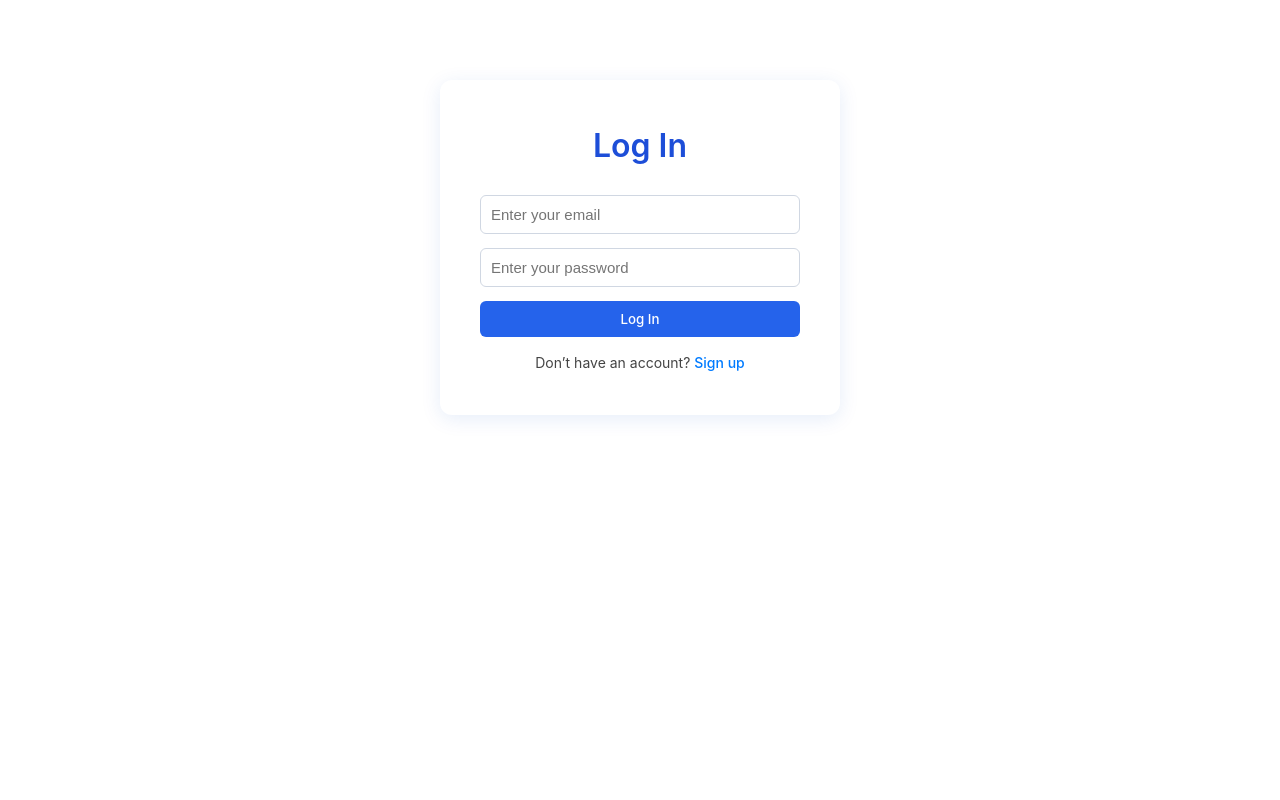
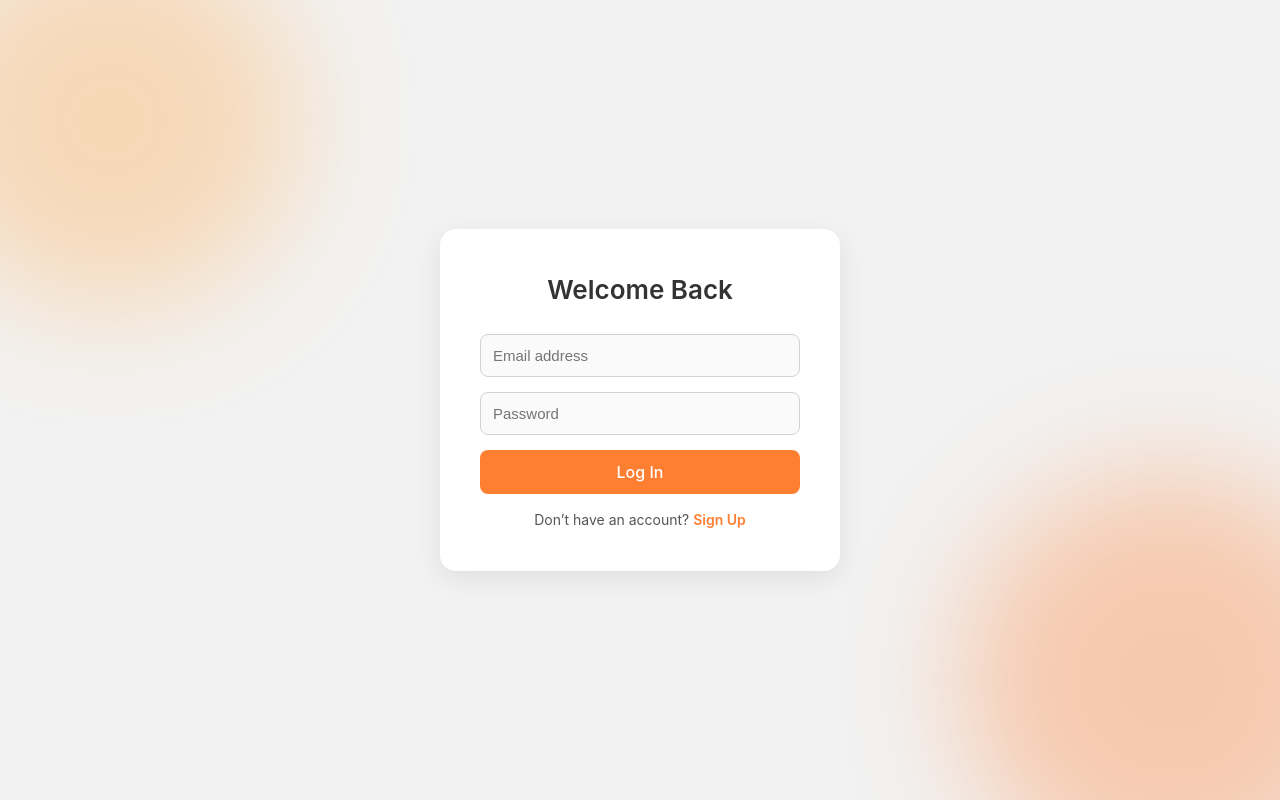
Before and after one commit to manas-2212/SkillSieve, a Next.js app in the folder skillsieve/: page /login in a window 1280 px wide. Built offline with nearby package versions, Linux system fonts and the light colour scheme.

Commit message:
changed login signup profile UI

```diff
--- a/skillsieve/app/login/page.js
+++ b/skillsieve/app/login/page.js
@@ -13,11 +13,7 @@ export default function LoginPage() {
   const [password, setPassword] = useState("");
   const [loading, setLoading] = useState(false);
 
-
-  useEffect(() => {
-    setHydrated(true);
-  }, []);
-
+  useEffect(() => setHydrated(true), []);
 
   useEffect(() => {
     if (hydrated && user) {
@@ -37,26 +33,22 @@ export default function LoginPage() {
       });
 
       const data = await res.json();
-      console.log("🔹 Login API response:", data);
+      console.log("API RESPONSE:", data);
 
       if (res.ok && data.token && data.user) {
-
         localStorage.setItem("token", data.token);
         localStorage.setItem("user", JSON.stringify(data.user));
 
-
         setUser(data.user);
-
         alert("Login successful!");
-        console.log("Saved token:", localStorage.getItem("token"));
 
         router.replace("/protectedapp/profile");
       } else {
         alert(data.message || "Invalid credentials");
       }
-    } catch (error) {
-      console.error("Login error:", error);
-      alert("Something went wrong. Please try again.");
+    } catch (err) {
+      console.error(err);
+      alert("Something went wrong. Try again.");
     } finally {
       setLoading(false);
     }
@@ -65,13 +57,16 @@ export default function LoginPage() {
   if (!hydrated) return null;
 
   return (
+    <div className="login-wrapper">
+      <div className="bg-shape shape1"></div>
+      <div className="bg-shape shape2"></div>
       <div className="auth-container">
-      <h1>Log In</h1>
+        <h1>Welcome Back</h1>
 
         <form className="auth-form" onSubmit={handleLogin}>
           <input
             type="email"
-          placeholder="Enter your email"
+            placeholder="Email address"
             value={email}
             onChange={(e) => setEmail(e.target.value)}
             required
@@ -79,7 +74,7 @@ export default function LoginPage() {
 
           <input
             type="password"
-          placeholder="Enter your password"
+            placeholder="Password"
             value={password}
             onChange={(e) => setPassword(e.target.value)}
             required
@@ -92,8 +87,9 @@ export default function LoginPage() {
 
         <p className="toggle-text">
           Don’t have an account?{" "}
-        <span onClick={() => router.push("/register")}>Sign up</span>
+          <span onClick={() => router.push("/register")}>Sign Up</span>
         </p>
+      </div>
     </div>
   );
 }
--- a/skillsieve/app/styles/Login.css
+++ b/skillsieve/app/styles/Login.css
@@ -1,87 +1,126 @@
+/* Page wrapper with soft background pattern */
+.login-wrapper {
+  position: relative;
+  min-height: 100vh;
+  background: #f2f2f2;
+  display: flex;
+  justify-content: center;
+  align-items: center;
+  overflow: hidden;
+}
+
+/* Background floating shapes */
+.bg-shape {
+  position: absolute;
+  border-radius: 50%;
+  filter: blur(60px);
+  opacity: 0.35;
+}
+
+.shape1 {
+  width: 380px;
+  height: 380px;
+  background: #ffa94d;
+  top: -70px;
+  left: -80px;
+}
+
+.shape2 {
+  width: 420px;
+  height: 420px;
+  background: #ff7f32;
+  bottom: -90px;
+  right: -100px;
+}
+
+/* Main container */
 .auth-container {
+  width: 100%;
   max-width: 400px;
-  margin: 80px auto;
   padding: 40px;
   background: white;
-  border-radius: 12px;
-  box-shadow: 0 4px 20px rgba(0, 80, 200, 0.1);
+  border-radius: 16px;
+  box-shadow: 0 8px 28px rgba(0, 0, 0, 0.08);
   text-align: center;
+  z-index: 10;
+  backdrop-filter: blur(5px);
 }
 
 .auth-container h1 {
-  color: #1d4ed8;
+  font-size: 26px;
+  font-weight: 600;
+  color: #333;
   margin-bottom: 24px;
-  font-weight: 600;
 }
 
+/* Form */
 .auth-form {
   display: flex;
   flex-direction: column;
-  gap: 14px;
+  gap: 15px;
 }
 
 .auth-form input {
-  padding: 10px;
-  border: 1px solid #d0d7e2;
-  border-radius: 6px;
+  padding: 12px;
+  border: 1px solid #d2d2d2;
+  border-radius: 8px;
   font-size: 15px;
+  transition: 0.2s;
+  background: #fafafa;
 }
 
+.auth-form input:focus {
+  border-color: #ff7f32;
+  box-shadow: 0 0 0 3px rgba(255, 140, 0, 0.2);
+  outline: none;
+}
+
+/* Button */
 .auth-form button {
-  background-color: #2563eb;
+  background: #ff7f32;
   color: white;
+  padding: 12px;
   border: none;
-  padding: 10px;
-  border-radius: 6px;
+  border-radius: 8px;
+  font-size: 16px;
   cursor: pointer;
-  transition: 0.2s;
+  transition: 0.25s;
 }
 
 .auth-form button:hover {
-  background-color: #1e40af;
+  background: #e56e20;
 }
 
-.link {
-  display: block;
-  margin-top: 16px;
-  color: #2563eb;
-  text-decoration: none;
+.auth-form button:disabled {
+  opacity: 0.6;
+  cursor: not-allowed;
 }
 
-.link:hover {
-  text-decoration: underline;
-}
-
-
-@media (max-width: 480px) {
-  .auth-container {
-    margin: 40px 16px;
-    padding: 24px;
-  }
-
-  .auth-container h1 {
-    font-size: 20px;
-  }
-
-  .auth-form input,
-  .auth-form button {
-    font-size: 14px;
-  }
-}
-
+/* Bottom text */
 .toggle-text {
-  text-align: center;
   margin-top: 15px;
-  color: #444;
   font-size: 14px;
+  color: #555;
 }
 
 .toggle-text span {
-  color: #007bff;
+  color: #ff7f32;
   cursor: pointer;
-  font-weight: 500;
+  font-weight: 600;
 }
 
 .toggle-text span:hover {
   text-decoration: underline;
 }
+
+/* Mobile */
+@media (max-width: 480px) {
+  .auth-container {
+    margin: 20px;
+    padding: 30px;
+  }
+
+  .auth-container h1 {
+    font-size: 22px;
+  }
+}
--- a/skillsieve/app/styles/Profile.css
+++ b/skillsieve/app/styles/Profile.css
@@ -1,115 +1,215 @@
-/* Profile.css */
-/* Clean white-blue minimalist profile design */
-
-.profile-container {
-    max-width: 600px;
-    margin: 80px auto;
-    padding: 40px;
-    background: #ffffff;
-    border-radius: 16px;
-    box-shadow: 0 6px 20px rgba(0, 0, 0, 0.08);
-    text-align: center;
-    font-family: 'Inter', sans-serif;
-    transition: transform 0.3s ease, box-shadow 0.3s ease;
-  }
-.profile-container h1 {
-    font-size: 50px;
+/* Page layout */
+.profile-wrapper {
+  position: relative;
+  min-height: 100vh;
+  background: #f4f4f4;
+  padding: 40px 20px;
+  display: flex;
+  justify-content: center;
+  align-items: flex-start;
 }
 
-.profile-container p {
-    padding: 10px;
-    font-size: 10px;
+/* Background Blobs */
+.bg-shape {
+  position: absolute;
+  border-radius: 50%;
+  filter: blur(70px);
+  opacity: 0.25;
+}
+
+.p1 {
+  width: 350px;
+  height: 350px;
+  background: #ffa07a;
+  top: -60px;
+  left: -80px;
+}
+
+.p2 {
+  width: 420px;
+  height: 420px;
+  background: #ff6347;
+  bottom: -90px;
+  right: -80px;
+}
+
+/* Profile Card */
+.profile-container {
+  width: 100%;
+  max-width: 650px;
+  background: white;
+  padding: 40px;
+  border-radius: 20px;
+  position: relative;
+  z-index: 2;
+  box-shadow: 0 8px 26px rgba(255, 100, 80, 0.15);
+  transition: transform 0.3s ease;
 }
 
 .profile-container:hover {
-    transform: translateY(-3px);
-    box-shadow: 0 10px 28px rgba(0, 0, 0, 0.1);
+  transform: translateY(-4px);
 }
 
+/* Header Section */
 .profile-header {
-    display: flex;
-    flex-direction: column;
-    align-items: center;
+  text-align: center;
   margin-bottom: 32px;
 }
 
 .profile-avatar {
-    width: 100px;
-    height: 100px;
-    background: linear-gradient(135deg, #007bff, #00c6ff);
+  width: 110px;
+  height: 110px;
   border-radius: 50%;
+  margin: 0 auto;
+  background: conic-gradient(#ff6347, #ffa07a, #ff4500);
   display: flex;
   align-items: center;
   justify-content: center;
-    color: #fff;
-    font-weight: 600;
-    font-size: 36px;
-    box-shadow: 0 4px 10px rgba(0, 123, 255, 0.3);
+  color: white;
+  font-size: 40px;
+  font-weight: 700;
+  box-shadow: 0 4px 18px rgba(255, 80, 50, 0.3);
 }
 
 .profile-name {
-    margin-top: 16px;
-    font-size: 24px;
-    font-weight: 600;
-    color: #222;
+  margin-top: 18px;
+  font-size: 26px;
+  font-weight: 700;
+  color: #333;
 }
 
 .profile-email {
   font-size: 15px;
-    color: #555;
-    margin-top: 4px;
+  color: #777;
 }
 
-  .profile-info {
-    border-top: 1px solid #eaeaea;
-    padding-top: 24px;
-    text-align: left;
+.profile-tag {
+  margin-top: 10px;
+  display: inline-block;
+  background: #ffe4dd;
+  color: #ff5733;
+  padding: 6px 14px;
+  border-radius: 20px;
+  font-size: 13px;
+  font-weight: 500;
 }
 
-  .profile-info p {
-    margin: 12px 0;
-    font-size: 15px;
+/* Stats */
+.profile-stats {
+  display: flex;
+  justify-content: space-between;
+  margin: 30px 0;
+}
+
+.stat-box {
+  width: 30%;
+  padding: 16px 0;
+  background: #fff5f0;
+  border-radius: 14px;
+  text-align: center;
+  box-shadow: 0 4px 14px rgba(255, 99, 71, 0.1);
+}
+
+.stat-box h2 {
+  margin: 0;
+  color: #ff5733;
+  font-size: 24px;
+}
+
+.stat-box p {
+  margin-top: 4px;
+  color: #666;
+  font-size: 14px;
+}
+
+/* Profile Info */
+.profile-info {
+  margin-top: 20px;
+  border-top: 1px solid #eee;
+  padding-top: 20px;
+}
+
+.profile-info h3 {
+  margin-bottom: 12px;
+  font-size: 20px;
   color: #333;
 }
 
-  .profile-info span {
-    font-weight: 600;
-    color: #007bff;
+.info-item {
+  display: flex;
+  align-items: center;
+  margin: 10px 0;
+  font-size: 15px;
+  color: #444;
 }
 
+.info-item span {
+  font-weight: 600;
+  color: #ff5733;
+  margin-right: 6px;
+}
+
+/* Small bullet-like icon */
+.icon.bullet {
+  width: 10px;
+  height: 10px;
+  background: #ff5733;
+  border-radius: 50%;
+  margin-right: 10px;
+}
+
+/* Activity Section */
+.activity-box {
+  margin-top: 30px;
+  padding: 20px;
+  background: #fff7f4;
+  border-radius: 14px;
+  box-shadow: 0 3px 12px rgba(255, 60, 20, 0.08);
+}
+
+.activity-box h3 {
+  margin-bottom: 12px;
+  color: #ff5733;
+}
+
+.activity-box ul {
+  margin: 0;
+  padding-left: 18px;
+  color: #555;
+}
+
+/* Logout Button */
 .logout-btn {
-    display: inline-block;
   margin-top: 28px;
-    padding: 12px 28px;
-    background: linear-gradient(135deg, #007bff, #00c6ff);
+  width: 100%;
+  padding: 14px;
+  background: linear-gradient(135deg, #ff5733, #ffa07a);
+  border: none;
+  border-radius: 14px;
   color: white;
-    font-size: 15px;
-    border: none;
-    border-radius: 30px;
+  font-size: 16px;
   cursor: pointer;
-    font-weight: 500;
-    transition: background 0.3s ease, transform 0.2s ease;
+  font-weight: 600;
+  transition: 0.3s ease;
 }
 
 .logout-btn:hover {
-    background: linear-gradient(135deg, #0069d9, #00aaff);
   transform: translateY(-2px);
+  background: linear-gradient(135deg, #ff3d1a, #ff8b5a);
 }
 
-  /* 🌐 Responsive */
+/* Mobile */
 @media (max-width: 480px) {
+  .profile-stats {
+    flex-direction: column;
+    gap: 12px;
+  }
+
+  .stat-box {
+    width: 100%;
+  }
+
   .profile-container {
-      margin: 40px 16px;
     padding: 28px;
   }
-
-    .profile-name {
-      font-size: 20px;
 }
-
-    .profile-avatar {
-      width: 80px;
-      height: 80px;
-      font-size: 28px;
-    }
-  }
--- a/skillsieve/app/styles/Register.css
+++ b/skillsieve/app/styles/Register.css
@@ -1,19 +1,58 @@
+/* Wrapper Background */
+.register-wrapper {
+  position: relative;
+  min-height: 100vh;
+  background: #f7f7f7;
+  display: flex;
+  justify-content: center;
+  align-items: center;
+  overflow: hidden;
+}
+
+/* Background Shapes */
+.bg-shape {
+  position: absolute;
+  border-radius: 50%;
+  filter: blur(65px);
+  opacity: 0.28;
+}
+
+.red1 {
+  width: 360px;
+  height: 360px;
+  background: #ffb3b3;
+  top: -70px;
+  left: -80px;
+}
+
+.red2 {
+  width: 420px;
+  height: 420px;
+  background: #ff6b6b;
+  bottom: -90px;
+  right: -100px;
+}
+
+/* Main Container */
 .auth-container {
+  width: 100%;
   max-width: 400px;
-    margin: 80px auto;
   padding: 40px;
   background: white;
-    border-radius: 12px;
-    box-shadow: 0 4px 20px rgba(0, 80, 200, 0.1);
+  border-radius: 16px;
+  box-shadow: 0 8px 28px rgba(0, 0, 0, 0.08);
   text-align: center;
+  z-index: 10;
 }
 
 .auth-container h1 {
-    color: #1d4ed8;
+  color: #444;
+  font-size: 26px;
+  font-weight: 600;
   margin-bottom: 24px;
-    font-weight: 600;
 }
 
+/* Inputs */
 .auth-form {
   display: flex;
   flex-direction: column;
@@ -21,30 +60,48 @@
 }
 
 .auth-form input {
-    padding: 10px;
-    border: 1px solid #d0d7e2;
-    border-radius: 6px;
+  padding: 12px;
+  border: 1px solid #d7d7d7;
+  border-radius: 8px;
   font-size: 15px;
-  }
-
-  .auth-form button {
-    background-color: #2563eb;
-    color: white;
-    border: none;
-    padding: 10px;
-    border-radius: 6px;
-    cursor: pointer;
+  background: #fafafa;
   transition: 0.2s;
 }
 
-  .auth-form button:hover {
-    background-color: #1e40af;
+.auth-form input:focus {
+  border-color: #ff6b6b;
+  box-shadow: 0 0 0 3px rgba(255, 107, 107, 0.25);
+  outline: none;
 }
 
+/* Button */
+.auth-form button {
+  background: #ff6b6b;
+  color: white;
+  border: none;
+  padding: 12px;
+  border-radius: 8px;
+  font-size: 16px;
+  cursor: pointer;
+  transition: 0.25s;
+}
+
+.auth-form button:hover {
+  background: #e74c3c;
+}
+
+.message {
+  margin-top: 10px;
+  color: #555;
+  font-size: 14px;
+}
+
+/* Link */
 .link {
   display: block;
-    margin-top: 16px;
-    color: #2563eb;
+  margin-top: 14px;
+  color: #ff6b6b;
+  font-weight: 500;
   text-decoration: none;
 }
 
@@ -52,14 +109,15 @@
   text-decoration: underline;
 }
 
+/* Mobile View */
 @media (max-width: 480px) {
   .auth-container {
-      margin: 40px 16px;
-      padding: 24px;
+    margin: 20px;
+    padding: 28px;
   }
 
   .auth-container h1 {
-      font-size: 20px;
+    font-size: 22px;
   }
 
   .auth-form input,
```
Also changed, not shown: skillsieve/app/protectedapp/profile/page.jsx (+76 -19 lines), skillsieve/app/register/page.js (+13 -1 lines). Lines whose indentation alone changed are shown as unchanged.
